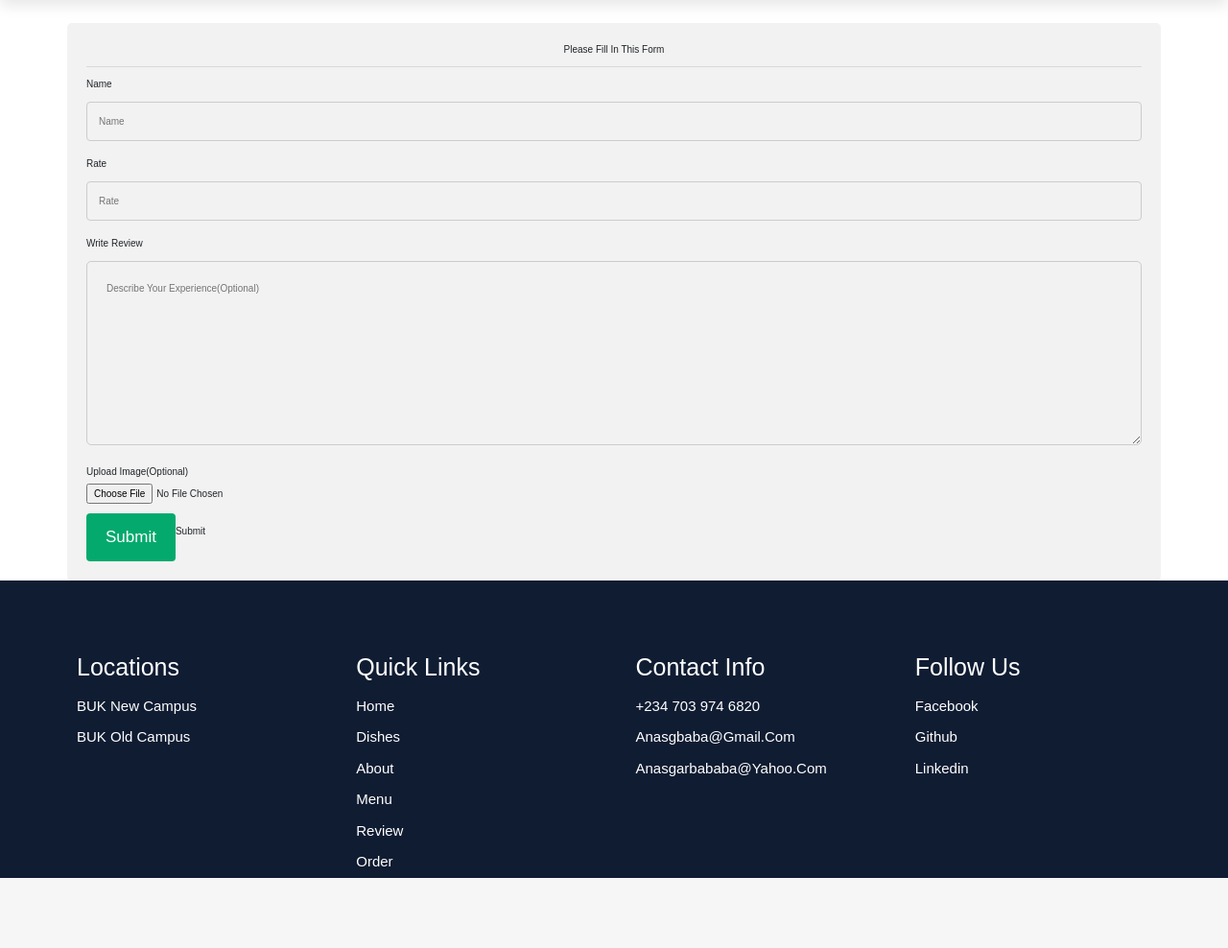
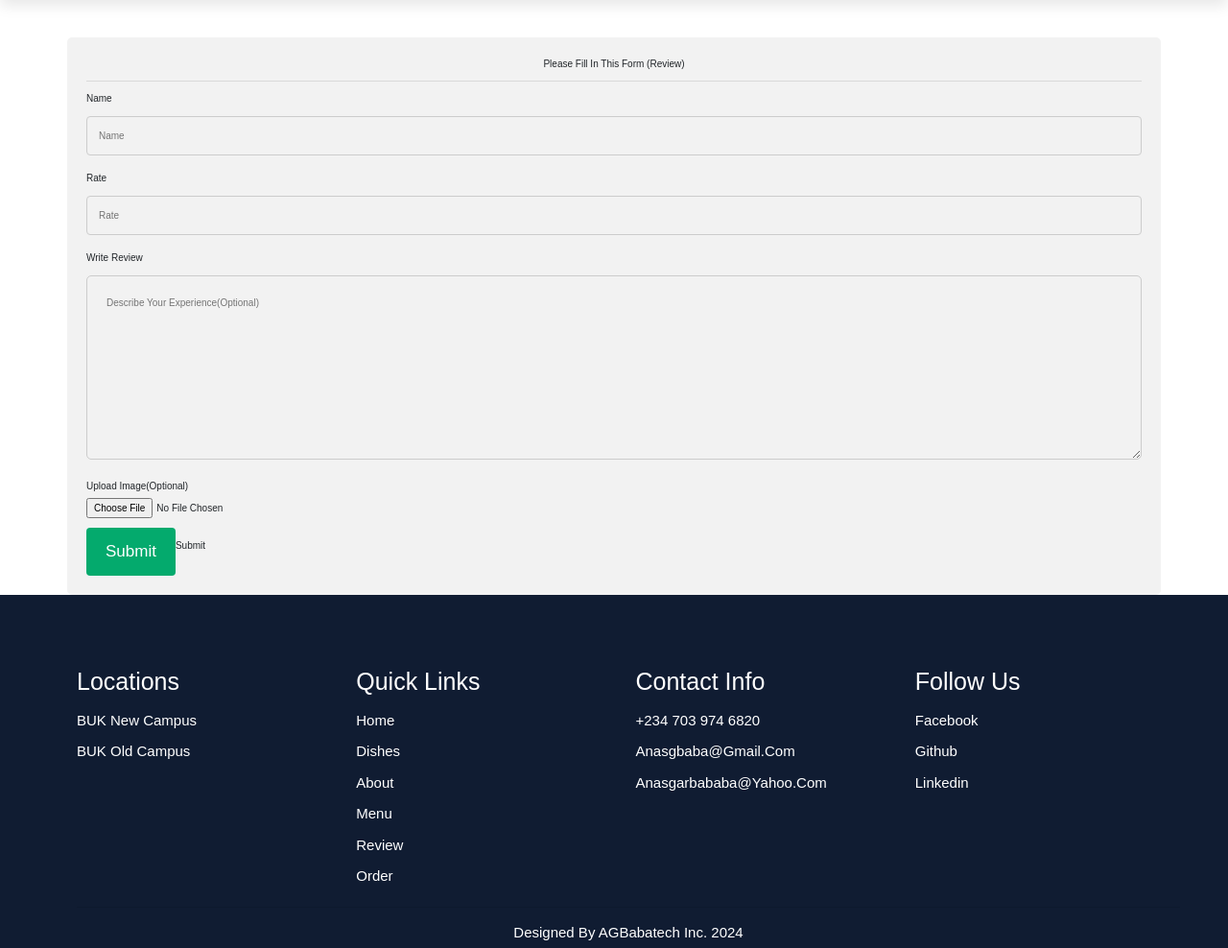
Before and after one commit to BUK-Software-Engineering-Department/Online-Food-Shop-for-Bayero-University-Kano-, a Django app: page /review/add/ in a window 1280 px wide. Shown: the part 66-1054 px from the top of the page at 96% size. Before the commit the page ends 981 px from the top, so only its background shows below. Run offline with Django 4.2, Linux system fonts and the light colour scheme; some libraries are stand-ins or nearby versions.

Commit message:
first commit

```diff
--- a/review/templates/add_review.html
+++ b/review/templates/add_review.html
@@ -43,11 +43,11 @@ input[type=submit]:hover {
   padding: 20px;
 }
 </style>
-<br><br><br><br><br><br>
+<br><br><br><br><br><br><br>
     <div class="container">
         <form method="POST" enctype="multipart/form-data">
             {% csrf_token %}
-              <p style="text-align: center;"> Please fill in this form</p>
+              <p style="text-align: center;"> Please fill in this form (Review) </p>
               <hr>
                 <label for="name">Name</label>
                 {{ review_form.name }}
--- a/review/templates/review.html
+++ b/review/templates/review.html
@@ -4,7 +4,7 @@
 {% block content %}
    <section class="review" id="review">
    <br><br><br><br><br>
-    <h3 class="sub-heading"> Customer's review </h3>
+    <h3 class="sub-heading"> Customer's Review </h3>
     <h1 class="heading"> What they say </h1>
     <div class="swiper-container review-slider">
         <div class="swiper-wrapper">
--- a/templates/base.html
+++ b/templates/base.html
@@ -57,12 +57,12 @@
 
         <div class="box">
             <h3>quick links</h3>
-            <a href="#home">home</a>
-            <a href="#dishes">dishes</a>
-            <a href="#about">about</a>
-            <a href="#menu">menu</a>
-            <a href="#review">review</a>
-            <a href="#order">order</a>
+            <a href="{% url 'home' %}">Home</a>
+            <a href="{% url 'dishes' %}">Dishes</a>
+            <a href="{% url 'home'%}">About</a>
+            <a href="{% url 'home'%}">Menu</a>
+            <a href="{% url 'review' %}">Review</a>
+            <a href="{% url 'cart' %}">Order</a>
         </div>
 
         <div class="box">
@@ -82,7 +82,7 @@
 
     </div>
 
-{#    <div class="credit"> Designed by AGBabatech Inc. 2024</div>#}
+    <div class="credit"> Designed by AGBabatech Inc. 2024</div>
 
 </section>
     <script src="{% static 'js/cart.js' %}"></script>
```
Also changed, not shown: db.sqlite3.
